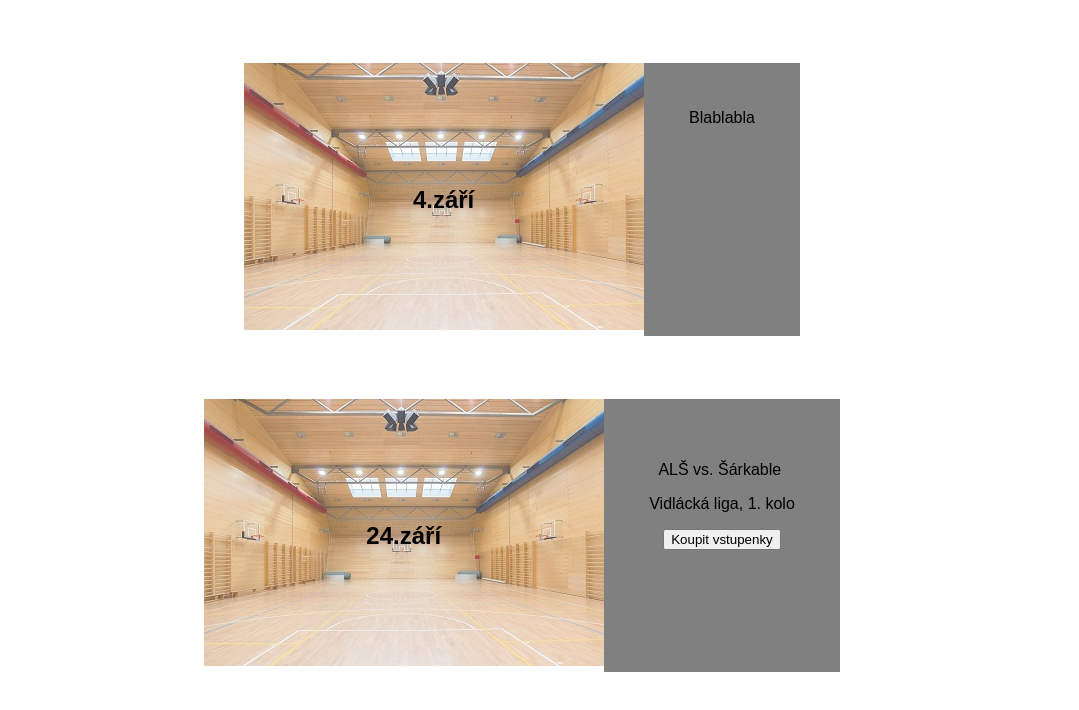
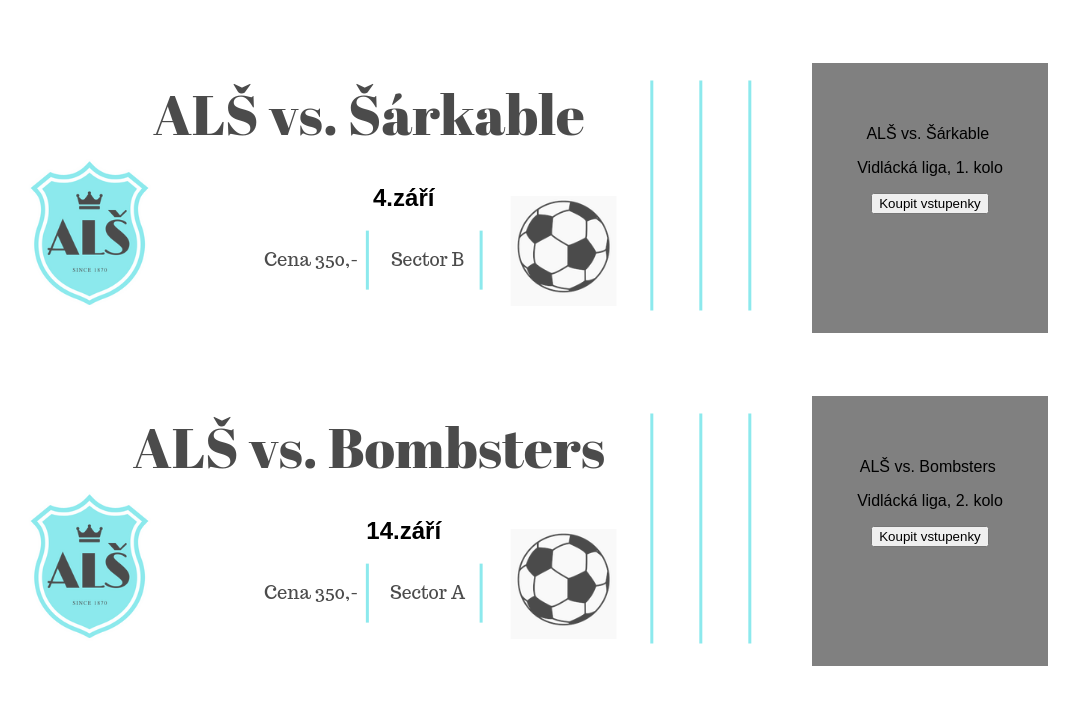
Before and after one commit to AB971701/Projekt, a plain HTML site: page vstupenky.html in a window 1280 px wide. Shown: the whole page, without its empty margins (118-1197 px from the left). Drawn offline with Linux system fonts and the light colour scheme.

Commit message:
Update vstupenky.html

```diff
--- a/vstupenky.html
+++ b/vstupenky.html
@@ -1,5 +1,6 @@
 <!DOCTYPE html>
 <html>
+
 <head>
     <meta name="viewport" content="width=device-width, initial-scale=1, maximum-scale=1, user-scalable=no">
     <title>ALŠ</title>
@@ -9,22 +10,27 @@
     <link rel="stylesheet" href="css/styles.css">
     <link rel="stylesheet" href="css/style.css">
 </head>
+
 <body>
     <div class="tickets-flex-container">
         <div class="ticketsImg">
-            <img src="images/ticket_background.jpg">
+            <img src="images/ALŠ vs. Šárkable.png">
             <div class="ticketDate">4.září</div>
         </div>
-        <div class="ticketText">Blablabla</div>
+        <div class="ticketText">
+            <p>ALŠ vs. Šárkable&nbsp;</p>
+            <p>Vidlácká liga, 1. kolo</p>
+            <button onclick="ticket()">Koupit vstupenky</button>
+        </div>
     </div>
-    <div class="tickets-flex-container">
+        <div class="tickets-flex-container">
             <div class="ticketsImg">
-                <img src="images/ticket_background.jpg">
-                <div class="ticketDate">24.září</div>
+                <img src="images/ALŠ vs. Bombsters.png">
+                <div class="ticketDate">14.září</div>
             </div>
             <div class="ticketText">
-                <p>ALŠ vs. Šárkable&nbsp;</p>
-                <p>Vidlácká liga, 1. kolo</p>
+                <p>ALŠ vs. Bombsters&nbsp;</p>
+                <p>Vidlácká liga, 2. kolo</p>
                 <button onclick="ticket()">Koupit vstupenky</button>
             </div>
         </div>
```
